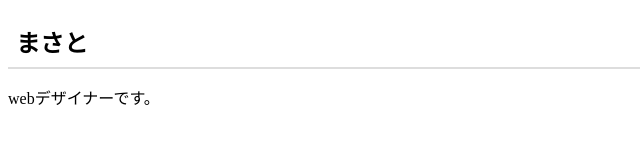
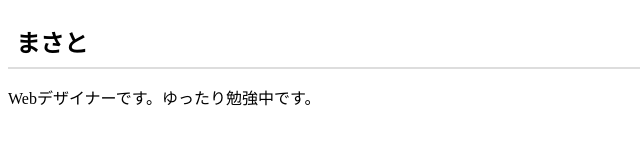
Before and after one commit to nao1234/nao1234.github.io, a plain HTML site: page index.html in a window 1280 px wide. Shown: the whole page, without its empty margins (0-640 px from the left). Drawn offline with Linux system fonts and the light colour scheme.

Commit message:
Add files via upload

```diff
--- a/index.html
+++ b/index.html
@@ -9,6 +9,6 @@
 </head>
 <body>
   <h1>まさと</h1>
-  <p>webデザイナーです。</p>
+  <p>Webデザイナーです。ゆったり勉強中です。</p>
 </body>
 </html>
```
